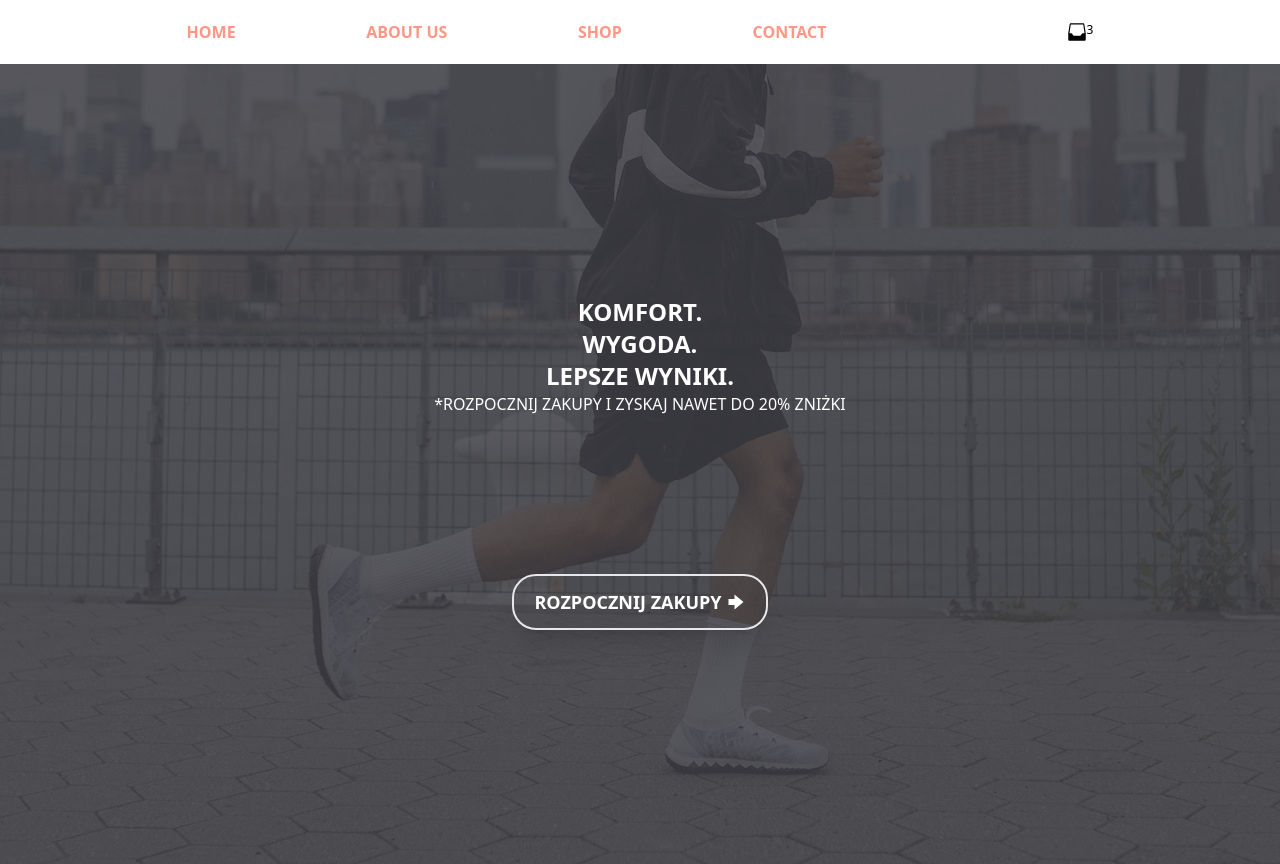
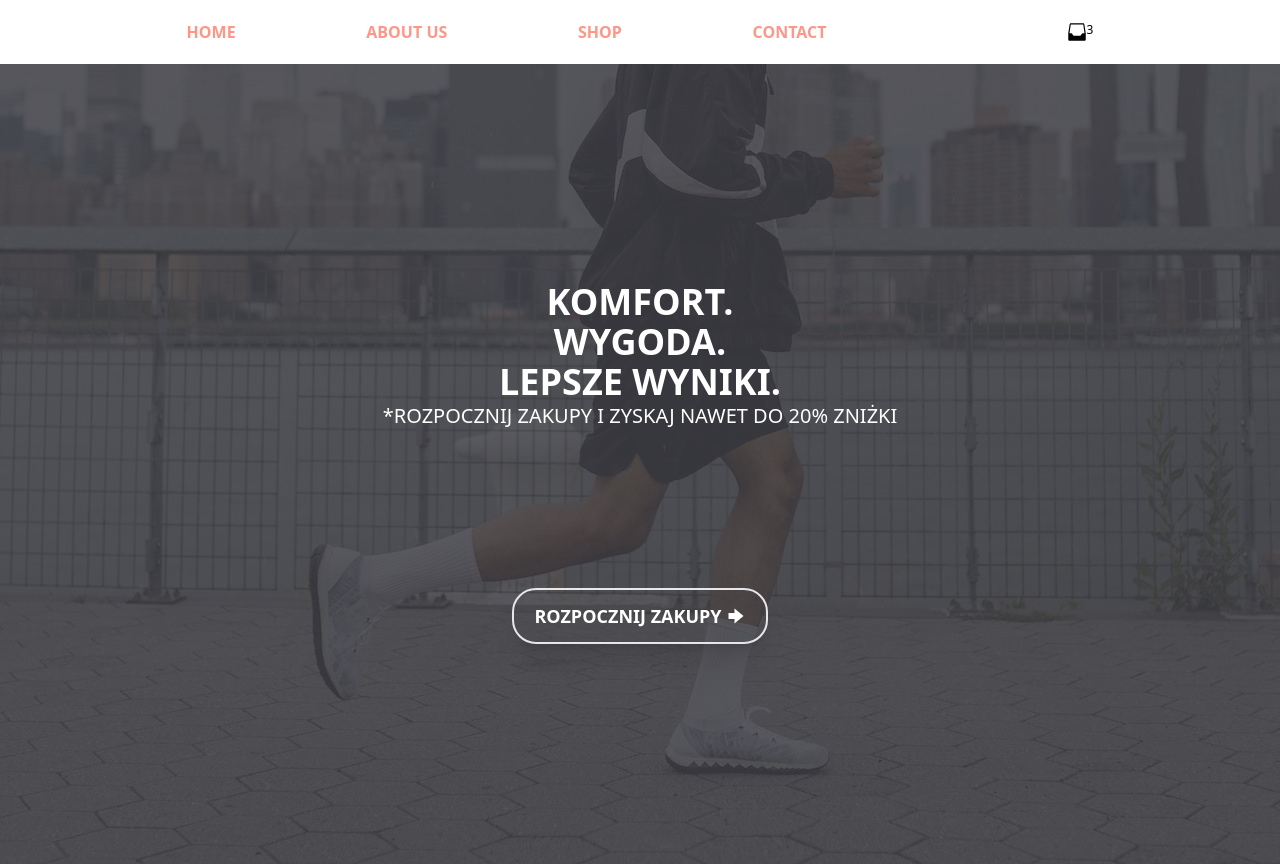
Before and after one commit to PiotrKos1/shoes-ecommerce, a React (Create React App) app: page / in a window 1280 px wide. Built offline with nearby package versions, Linux system fonts and the light colour scheme.

Commit message:
Add close menu functionality to Nav

```diff
--- a/src/Nav.tsx
+++ b/src/Nav.tsx
@@ -1,7 +1,30 @@
+import { useState, useRef, useEffect } from "react";
 import { Outlet, Link } from "react-router-dom";
 import { GoKebabHorizontal, GoInbox } from "react-icons/go";
 
+
 function Nav() {
+  const [showNav, setShowNav] = useState<boolean>(false)
+  const menuRef = useRef<HTMLElement>(null)
+
+  useEffect(()=>{
+    const handleShowNav = (e: any) => {
+      if(!menuRef.current?.contains(e.target))
+   { setShowNav(false)}
+
+    };
+
+    document.addEventListener("mousedown", handleShowNav);
+
+    return() => {
+      document.removeEventListener("mousedown", handleShowNav)
+    }
+
+  })
+
+
+
+
 
 
 
@@ -26,13 +49,14 @@ function Nav() {
             <p className="text-xs">3</p>
             </div>
       </nav>
-      <nav className="relative md:hidden h-10 flex justify-end bg-third-color text-text-color">
-          <button className="pr-12"><GoKebabHorizontal /></button>
+      <nav ref={menuRef} className="relative md:hidden h-10 flex justify-end bg-third-color text-text-color">
+          <button onClick={()=>setShowNav(!showNav)}
+           className="pr-12"><GoKebabHorizontal /></button>
         <div className="flex">
           <button className="pointer text-main-color"><a><GoInbox /></a></button>
           <p className="text-main-color text-xs">3</p>
         </div>
-        <ul className="hidden absolute top-10 right-0 pr-8">
+        {showNav ? <ul  className="absolute top-10 right-0 pr-8">
           <li>
             <Link to="/">Home</Link>
           </li>
@@ -45,10 +69,8 @@ function Nav() {
           <li>
             <Link to="/contact">Contact</Link>
           </li>
-        </ul>
-        {/* <div className="flex"><button className="pointer"><a><GoInbox className="text-xl"/></a></button>
-            <div className="text-xs">3</div>
-            </div> */}
+        </ul> : showNav }
+
       </nav>
 
       <Outlet />
--- a/src/pages/Home.tsx
+++ b/src/pages/Home.tsx
@@ -10,17 +10,17 @@ function Home() {
       <div className='flex items-center justify-center h-screen bg-zinc-700/[0.85]'>
         {/* <div className='flex justify-center'> */}
           <div className='flex flex-col items-center'>
-            <div className="text-center pb-40">
-            <p className='text-third-color uppercase text-2xl font-bold'>
+            <div className="text-center pb-40 text-third-color uppercase">
+            <p className="text-2xl md:text-4xl font-bold">
               komfort.
             </p>
-            <p className='text-third-color uppercase text-2xl font-bold'>
+            <p className="text-2xl md:text-4xl font-bold">
               wygoda.
             </p>
-            <p className='text-third-color uppercase text-2xl font-bold'>
+            <p className="text-2xl md:text-4xl font-bold">
               lepsze wyniki.
             </p>
-            <p className='text-third-color uppercase text-l'>
+            <p className='text-l md:text-xl'>
               *Rozpocznij zakupy i zyskaj nawet do 20% zniżki
             </p>
 
```
